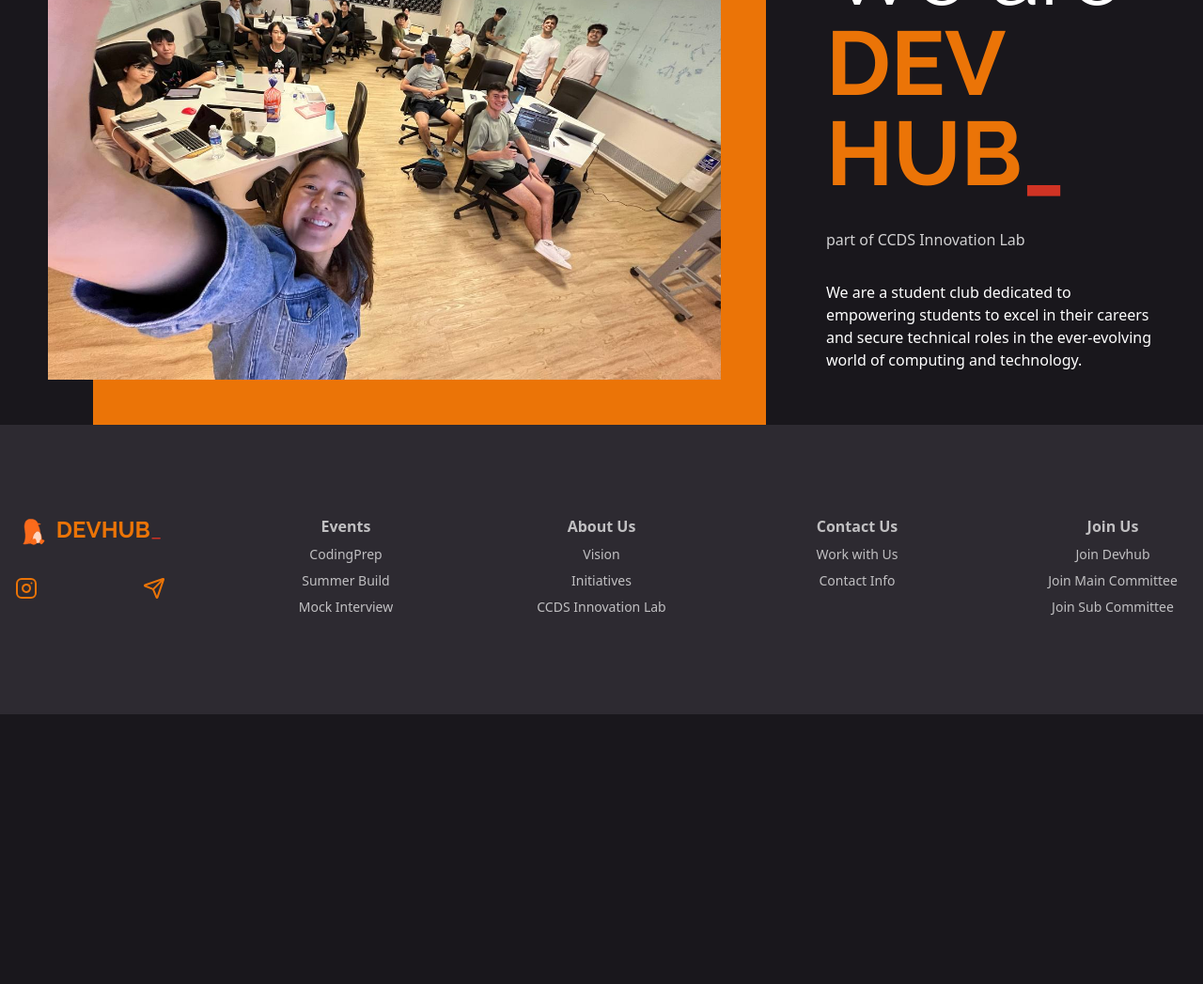
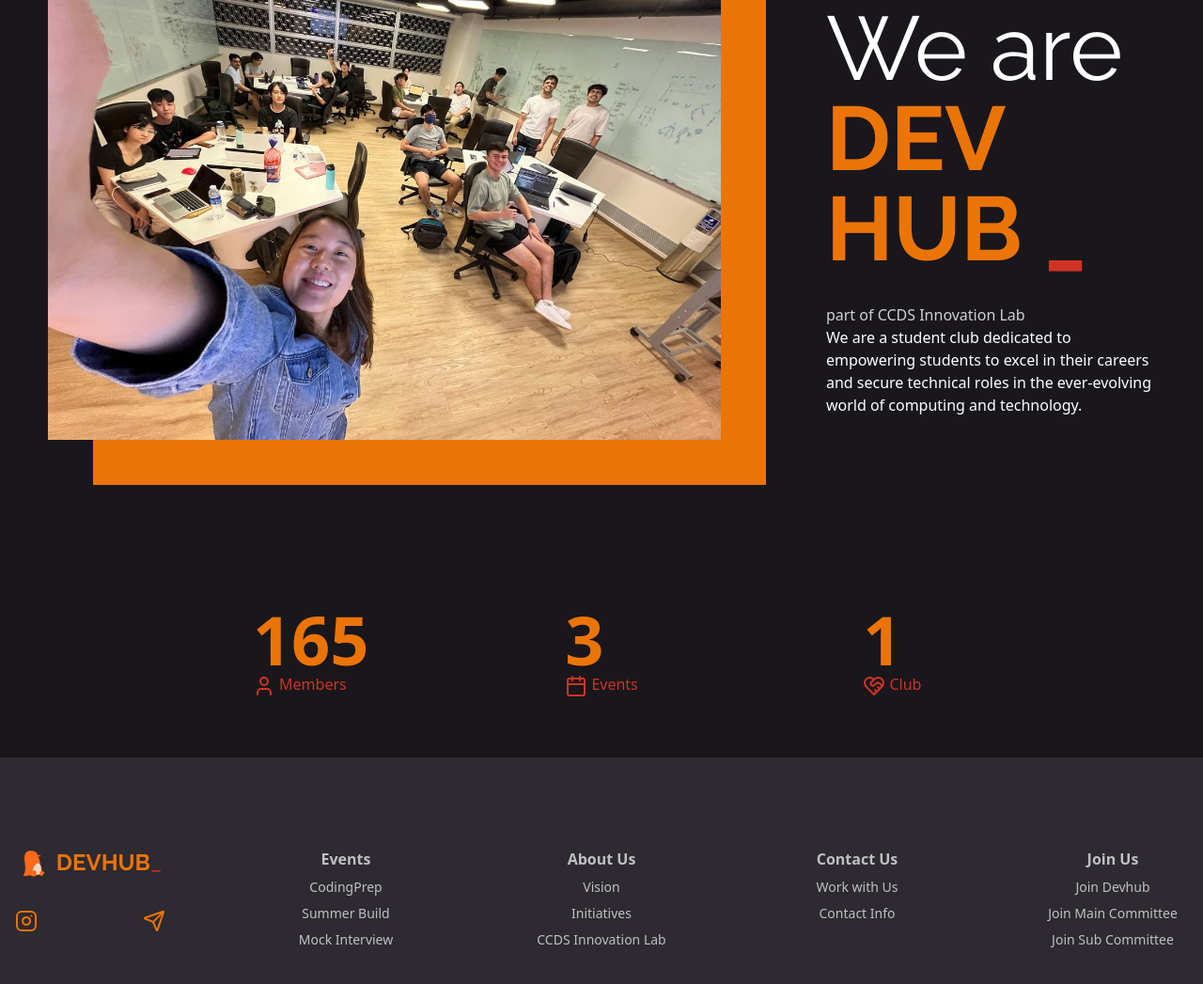
Before and after one commit to DevHub-iLab/website, an Astro site in the folder frontend/: page / in a window 1280 px wide. Shown: the part 237-1284 px from the top of the page at 94% size. Before the commit the page ends 997 px from the top, so only its background shows below. Built offline with nearby package versions, Linux system fonts and the light colour scheme; Astro itself is replaced by a stand-in of ours.

Commit message:
build(frontend): add count up statistics in index page

```diff
--- /dev/null
+++ b/frontend/src/components/index/Statistic.tsx
@@ -0,0 +1,36 @@
+//
+// Devhub Website
+// UI Components
+// Statistic
+//
+
+import * as React from "react";
+import { useCountUp } from 'react-countup'
+
+interface StatisticProps {
+    title: string,
+    icon: React.ReactElement,
+    value: number,
+    duration?: number
+}
+
+/** Display a statistic by animating a counting up counter over duration */
+export default function Statistic({ title, icon, value, duration = 1.2 }: StatisticProps) {
+    // setup count up element to display count up animation
+    const ref = React.useRef<HTMLElement>(null) as React.RefObject<HTMLElement>;
+    useCountUp({
+        ref,
+        duration,
+        end: value,
+        // trigger count up animation on user scroll into viewport
+        enableScrollSpy: true,
+        scrollSpyDelay: 1000,
+        scrollSpyOnce: true,
+    });
+    return (
+        <div>
+            <p className="text-7xl text-[--yellow] font-black" ref={ref}  />
+            <p className=" text-[--red]">{icon} {title}</p>
+        </div>
+    );
+}
--- /dev/null
+++ b/frontend/src/components/index/Statistics.tsx
@@ -0,0 +1,35 @@
+//
+// Devhub Website
+// UI Components
+// Counter
+//
+
+import { LucideCalendar, LucideHeartHandshake, LucideUser } from "lucide-react"
+import Statistic from "./Statistic"
+
+export default function Statistics() {
+  const stats = [
+    {
+      title: "Members",
+      icon: <LucideUser className="inline-block" />,
+      value: 165,
+    },
+    {
+      title: "Events",
+      icon: <LucideCalendar className="inline-block" />,
+      value: 3,
+    },
+    {
+      title: "Club",
+      icon: <LucideHeartHandshake className="inline-block" />,
+      value: 1,
+    },
+  ].map(props => <Statistic key={props.title} {...props} />);
+
+  return (
+    <div className="grid grid-cols-1 md:grid-cols-3 justify-items-center max-w-4xl m-auto gap-8 py-16">
+      {stats}
+    </div>
+
+  )
+}
--- a/frontend/src/pages/index.astro
+++ b/frontend/src/pages/index.astro
@@ -8,12 +8,13 @@ import MainLayout from "../layouts/MainLayout.astro";
 
 import groupPhoto from "./group_photo.jpg";
 import { Route } from "./routes";
+import Statistics from "@/components/index/Statistics";
 ---
 
 <MainLayout>
   <section
     id="introduction"
-    class="grid grid-cols-1 md:grid-cols-3 px-[4vw] gap-16 items-center"
+    class="grid grid-cols-1 md:grid-cols-3 px-[4vw] py-16 gap-16 items-center"
   >
     <div
       class="col-span-1 md:col-span-2 bg-[--yellow] translate-x-[6vmin] translate-y-[6vmin] mb-[6vmin] mr-[6vmin]"
@@ -21,7 +22,7 @@ import { Route } from "./routes";
       <Image
         src={groupPhoto}
         alt="Devhub Group Photo"
-        class="-translate-x-[6vmin] -translate-y-[6vmin]"
+        class="object-contain -translate-x-[6vmin] -translate-y-[6vmin]"
       />
     </div>
     <div class="col-span-1">
@@ -29,18 +30,21 @@ import { Route } from "./routes";
         We are<br />
         <span class="font-bold text-[--yellow]">
           DEV <br />
-          HUB</span
-        ><span class="font-bold text-[--red]">_</span>
+          HUB
+        </span><span class="font-bold text-[--red]">_</span>
       </h1>
       <p class="opacity-80">
-        part of <a class="hover:underline" href={Route.ILab}
-          >CCDS Innovation Lab</a>
+         part of
+         <a class="hover:underline" href={Route.ILab} >CCDS Innovation Lab</a >
       </p>
-      <p class="mt-8">
         We are a student club dedicated to empowering students to excel in their
         careers and secure technical roles in the ever-evolving world of
         computing and technology.
       </p>
     </div>
   </section>
+
+  <section id="statistics">
+    <Statistics client:visible />
+  </section>
 </MainLayout>
```
